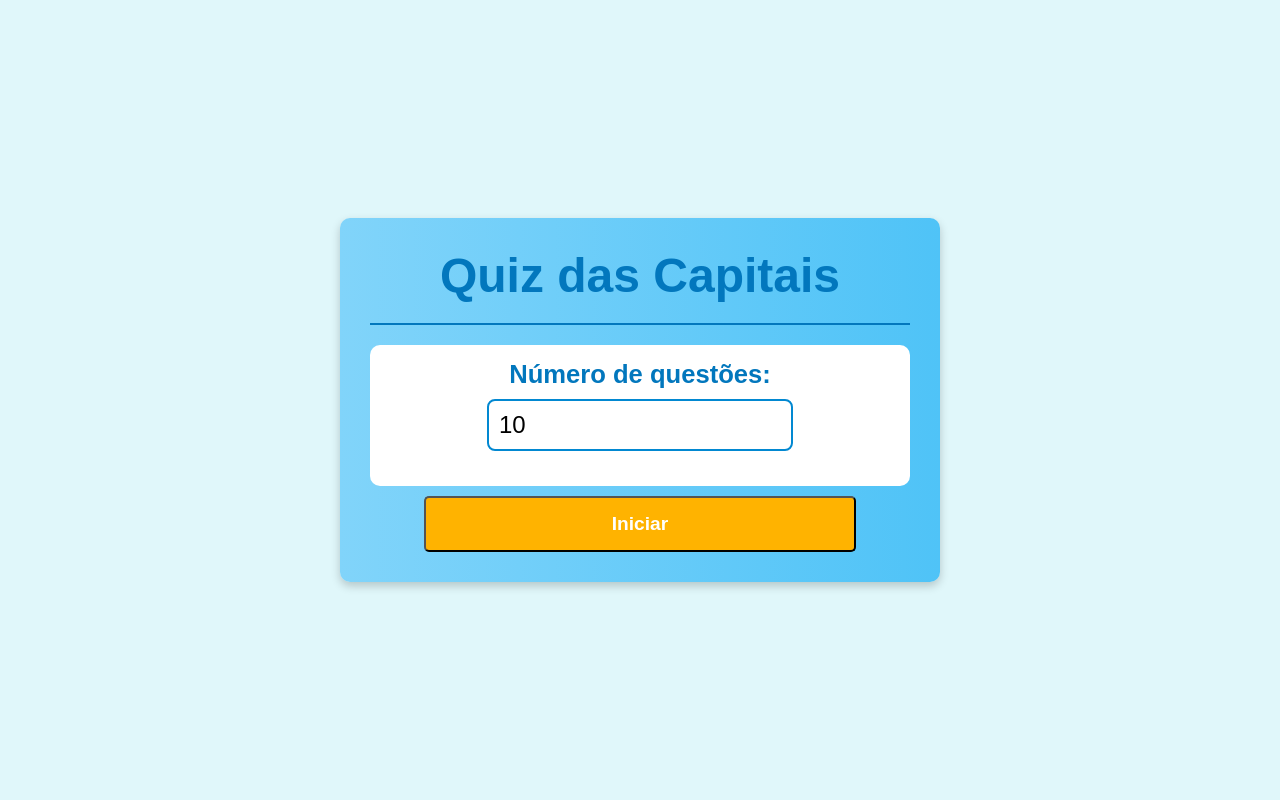
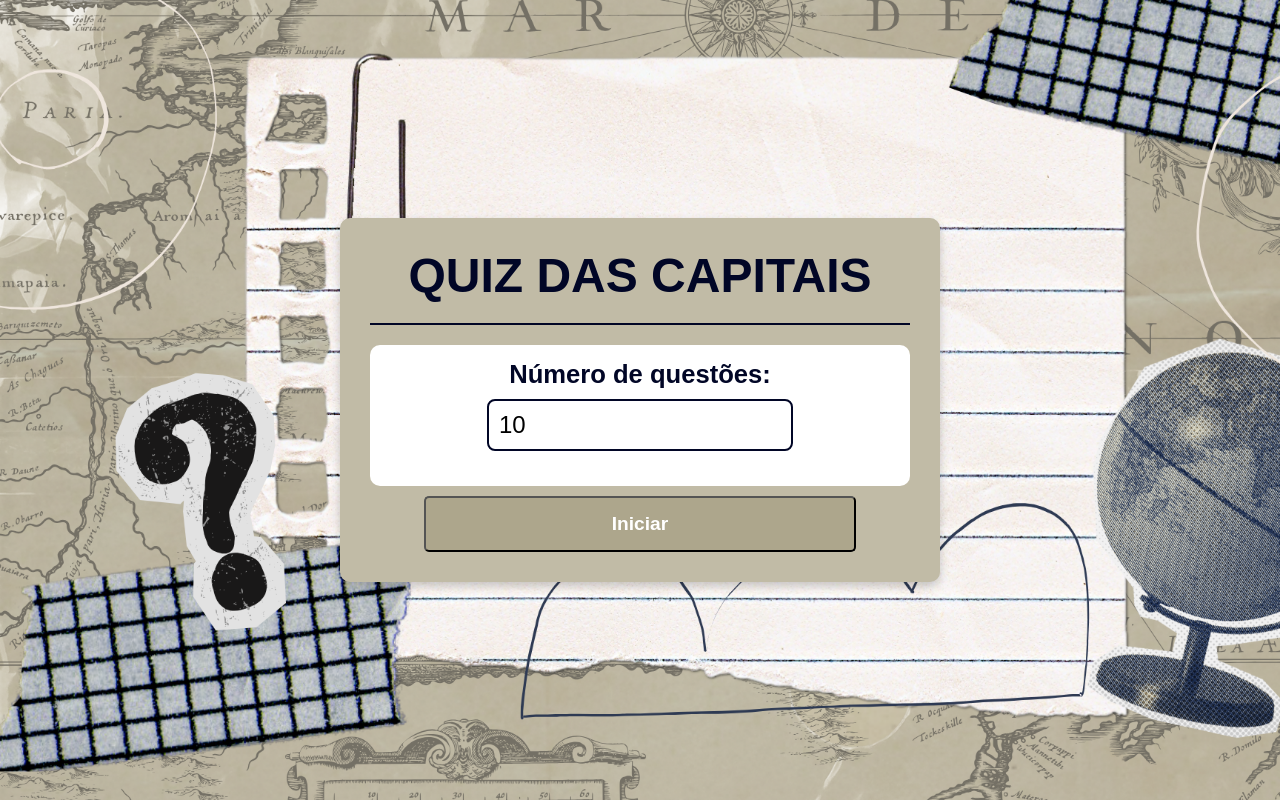
Before and after one commit to StefanyLino/Quiz, a PHP site: page / in a window 1280 px wide. Run offline with PHP 8.4, Linux system fonts and the light colour scheme.

Commit message:
Style - CSS

```diff
--- a/style.css
+++ b/style.css
@@ -8,8 +8,9 @@
 /* Estilo global da página */
 body {
     font-family: 'Arial', sans-serif;
-    background-color: #e0f7fa; /* Cor suave e refrescante, tema relacionado à Geografia */
-    color: #333;
+    background-image: url(Imagens/Fundo.png);
+    background-repeat: no-repeat;
+    background-size: cover;
     display: flex;
     justify-content: center;
     align-items: center;
@@ -19,7 +20,7 @@ body {
 
 /* Container principal (para o início, final e parte do jogo) */
 .container {
-    background: linear-gradient(to right, #81d4fa, #4fc3f7); /* Gradiente azul que remete ao céu */
+    background:#C1BBA6;
     border-radius: 10px;
     box-shadow: 0 4px 10px rgba(0, 0, 0, 0.2);
     padding: 30px;
@@ -31,14 +32,15 @@ body {
 /* Estilo para o título */
 
 h1 {
+    text-transform: uppercase;
     font-weight: bolder;
     font-size: 3rem;
-    color: #0277bd;
+    color: #010626;
 }
 
 h3 {
     font-size: 2.5rem;
-    color: #0277bd;
+    color: #010626;
     margin-bottom: 20px;
     font-weight: bold;
 }
@@ -47,7 +49,7 @@ h3 {
 hr {
     border: 0;
     height: 2px;
-    background: #0277bd;
+    background: #010626;
     margin: 20px 0;
 }
 
@@ -78,7 +80,7 @@ h4 strong {
 div h3 {
     font-size: 1.6rem;
     background-color: #ffffff;
-    color: #0277bd;
+    color: #010626;
     padding: 15px;
     margin: 10px 0;
     border-radius: 10px;
@@ -180,7 +183,7 @@ a:hover {
     font-size: 1.5rem;
     padding: 10px;
     border-radius: 8px;
-    border: 2px solid #0288d1;
+    border: 2px solid #010626;
     background-color: #ffffff;
     width: 60%;
     margin: 10px 0 20px;
@@ -188,13 +191,13 @@ a:hover {
 }
 
 #text_total_questions:focus {
-    border-color: #039be5;
+    border-color: #010626;
     outline: none;
 }
 
 /* Estilo do botão no formulário de início */
 .btn {
-    background-color: #ffb300; /* Cor vibrante de amarelo */
+    background-color: #ada68c; /* Cor vibrante de amarelo */
     color: white;
     font-size: 1.2rem;
     padding: 15px;
```
Also changed, not shown: other parts of style.css (+12 -11 lines).
